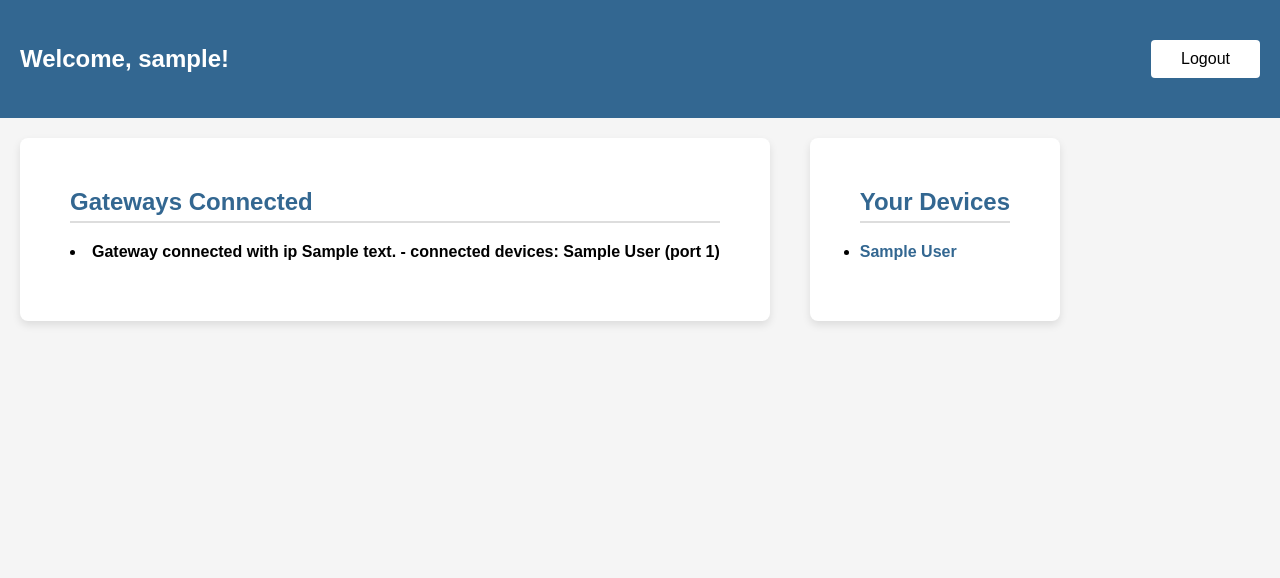
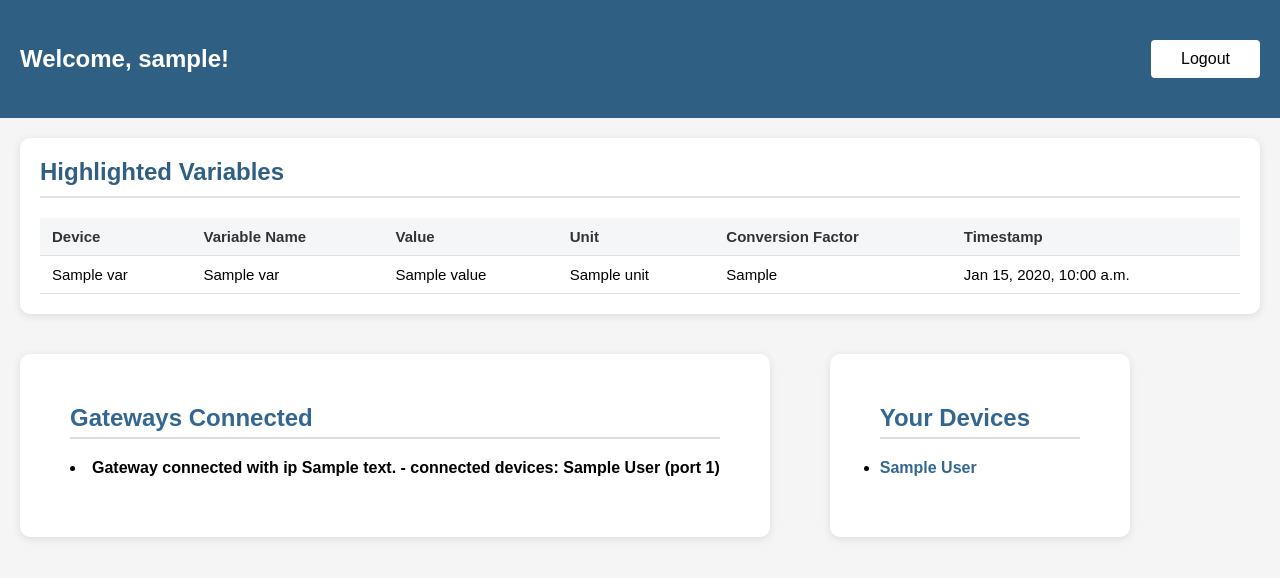
Before and after one commit to Gabri92/device_monitoring_app, a Django app: template user_devices/templates/home.html in a window 1280 px wide. Shown: the top 578 px of the page. Run offline with Django 5.2, Linux system fonts and the light colour scheme; a user stored in the database is signed in; tables that the repository leaves empty hold one stand-in row (values such as "Sample post"); the template is opened without the code that fills it: values that come from a table or form of the project are taken from there, most other values are stand-ins (such as "Sample title", 1, 10 or a date in 2020); parts of the project's set-up code (start-up, migrations or seed data) failed here and were passed over.

Commit message:
feat: Added possiblity to show variable in homepage

```diff
--- a/static/css/home.css
+++ b/static/css/home.css
@@ -8,20 +8,17 @@ body, ul {
 body {
     font-family: Arial, sans-serif;
     background-color: #f5f5f5;
-    display: flex;
-    flex-wrap: wrap;
-    margin: 0;
 }
 
-header {
+.header-container {
+    background-color: #305f84;
+    color: white;
     display: flex;
-    flex-wrap: wrap;
     justify-content: space-between;
     align-items: center;
+    padding: 20px;
     width: 100%;
-    padding: 20px;
-    background-color: #336791;
-    color: white;
+    box-sizing: border-box;
 }
 
 .user-name{
@@ -38,7 +35,28 @@ main {
     display: flex;
     justify-content: left;
     flex-wrap: wrap;
-    width: 100%;
+}
+
+.main-content {
+    display: flex;
+    flex-direction: column;
+}
+
+.flex-row {
+    display: flex;
+    gap: 20px;
+    flex-wrap: wrap;
+}
+
+.device-container,
+.gateway-container {
+    background-color: white;
+    padding: 20px;
+    border-radius: 10px;
+    box-shadow: 0 2px 8px rgba(0, 0, 0, 0.1);
+    padding: 50px;
+    min-width: 200px;
+    margin: 20px;
 }
 
 /* Section Styles */
@@ -46,7 +64,7 @@ section {
     background-color: white;
     border-radius: 8px;
     box-shadow: 0px 4px 8px rgba(0, 0, 0, 0.1);
-    margin: 20px;
+    margin: 20px 0 0 0;
 }
 
 section h2 {
@@ -55,14 +73,6 @@ section h2 {
     border-bottom: 2px solid #ddd;
     padding-bottom: 5px;
     margin-bottom: 20px;
-}
-
-.gateway-container{
-    padding: 50px;
-}
-
-.device-container{
-    padding: 50px;
 }
 
 .device-container li a{
@@ -109,3 +119,49 @@ button[type="submit"] {
 button[type="submit"]:hover {
     background-color: #afafaf;
 }
+
+/* Box container like other cards */
+.variables-homepage {
+    background-color: white;
+    padding: 20px;
+    border-radius: 10px;
+    box-shadow: 0 2px 8px rgba(0, 0, 0, 0.1);
+    overflow-x: auto;
+    margin: 20px;
+}
+
+.variables-homepage h2 {
+    color: #305f84;
+    font-weight: bold;
+    border-bottom: 2px solid #e1e1e1;
+    padding-bottom: 10px;
+    margin-bottom: 20px;
+}
+
+.variables-homepage table {
+    width: 100%;
+    border-collapse: collapse;
+    font-size: 15px;
+    min-width: 800px;
+}
+
+.variables-homepage th,
+.variables-homepage td {
+    padding: 10px 12px;
+    border-bottom: 1px solid #e1e1e1;
+    text-align: left;
+}
+
+.variables-homepage th {
+    background-color: #f4f6f8;
+    font-weight: bold;
+    color: #333;
+}
+
+.variables-homepage tr:nth-child(even) {
+    background-color: #f9f9f9;
+}
+
+.variables-homepage tr:hover {
+    background-color: #f1f1f1;
+}
--- a/user_devices/admin.py
+++ b/user_devices/admin.py
@@ -31,7 +31,7 @@ class GatewayAdmin(admin.ModelAdmin):
 class MemoryMappingInlineModbus(SortableStackedInline, admin.StackedInline):
     model = ModbusMappingVariable
     extra = 0
-    fields = ('var_name', 'address', 'unit', 'conversion_factor', 'bit_length', 'is_signed', 'show_on_graph')
+    fields = ('var_name', 'address', 'unit', 'conversion_factor', 'bit_length', 'is_signed', 'show_on_graph', 'show_in_homepage')
     sortable = 'order'
     classes = ['modbus-inline']
 
@@ -40,7 +40,7 @@ class MemoryMappingInlineDlms(SortableStackedInline, admin.StackedInline):
     form = DlmsMappingVariableForm
     extra = 0
     fields = (
-        'var_name', 'obis_code', 'unit', 'conversion_factor','column_idx','show_on_graph'
+        'var_name', 'obis_code', 'unit', 'conversion_factor','column_idx','show_on_graph', 'show_in_homepage'
     )
     sortable = 'order'
     classes = ['dlms-inline']
--- a/user_devices/models.py
+++ b/user_devices/models.py
@@ -60,6 +60,7 @@ class DeviceVariable(models.Model):
     var_name = models.CharField(max_length=100, help_text="Name of the variable (e.g., Voltage, Power)", null=True, blank=True)
     unit = models.CharField(max_length=20, help_text="Measurement unit (e.g., V, A, W)", null=True, blank=True)
     show_on_graph = models.BooleanField(default=False, help_text="Show this variable on the graph")
+    show_in_homepage = models.BooleanField(default=False, help_text="Show this variable in the homepage")
     order = models.PositiveIntegerField(default=0)  # 🆕 for sorting
 
     class Meta:
--- a/user_devices/templates/home.html
+++ b/user_devices/templates/home.html
@@ -10,7 +10,6 @@
 </head>
 
 <body>
-
     <header class="header-container">
         <div class="user-name">
             <h2>Welcome, {{ user.username }}!</h2>
@@ -22,10 +21,42 @@
             </form>
         </div>
     </header>
-
     <main class="main-content">
+        <section class="variables-homepage">
+            <h2>Highlighted Variables</h2>
+            {% if var_rows %}
+            <table>
+                <thead>
+                    <tr>
+                        <th>Device</th>
+                        <th>Variable Name</th>
+                        <th>Value</th>
+                        <th>Unit</th>
+                        <th>Conversion Factor</th>
+                        <th>Timestamp</th>
+                    </tr>
+                </thead>
+                <tbody>
+                    {% for var in var_rows %}
+                        <tr>
+                            <td>{{ var.device_name }}</td>
+                            <td>{{ var.var_name }}</td>
+                            <td>{{ var.value }}</td>
+                            <td>{{ var.unit }}</td>
+                            <td>{{ var.conversion_factor }}</td>
+                            <td>{{ var.timestamp|date:"M d, Y, g:i a" }}</td>
+                        </tr>
+                    {% endfor %}
+                </tbody>
+            </table>
+            {% else %}
+                <p>No variables selected for homepage view.</p>
+            {% endif %}
+        </section>
+        <!-- Devices and Gateways Side by Side -->
+    <div class="flex-row">
         <section class="gateway-container">
-            <h2> Gateways Connected </h2>
+            <h2>Gateways Connected</h2>
             {% for gateway in gateways %}
                 <li>
                     Gateway connected with ip {{ gateway.ip_address }}
@@ -44,9 +75,8 @@
                 <p>No gateways found.</p>
             {% endfor %}
         </section>
-
         <section class="device-container">
-            <h2> Your Devices </h2>
+            <h2>Your Devices</h2>
             <ul>
                 {% for device in devices %}
                     <li class="device-item">
@@ -57,6 +87,7 @@
                 {% endfor %}
             </ul>
         </section>
+    </div>
     </main>
 </body>
 
```
Also changed, not shown: user_devices/tasks.py (+19 -18 lines), user_devices/views.py (+46 -5 lines), user_devices/migrations/0008_computedvariable_show_in_homepage_and_more.py (added), 1 other file. Lines whose indentation alone changed are shown as unchanged.
